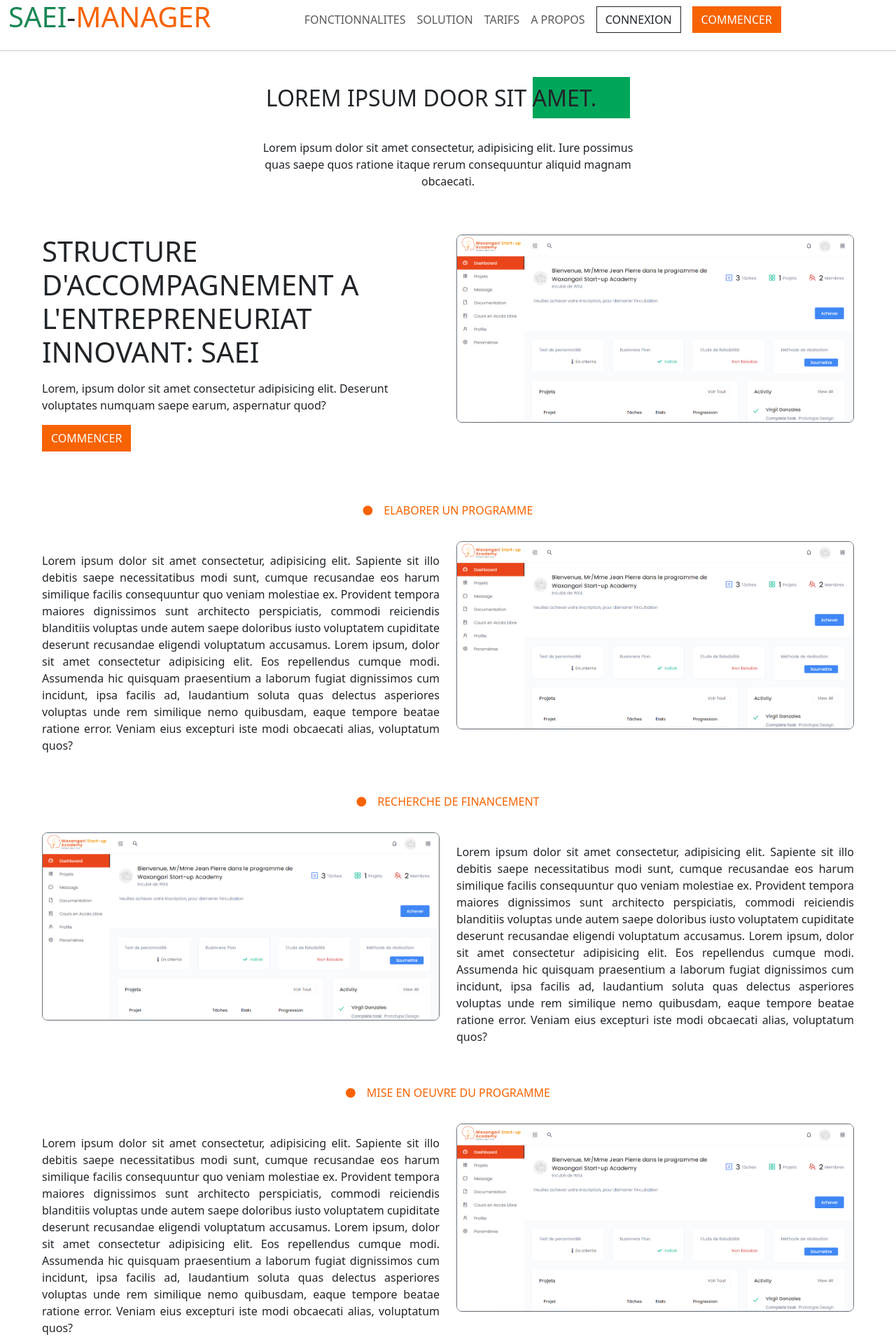
After one commit to asGeek01/SAEI-MANAGER, a PHP site: page /solution.php in a window 1280 px wide. The commit adds this page. Shown: the top 1920 px of the page at 70% size. Run offline with PHP 8.4, Linux system fonts and the light colour scheme.

Commit message:
SAEI-MANAGER

```diff
--- a/header.php
+++ b/header.php
@@ -49,6 +49,9 @@
         border: 10px solid #000000;
         opacity: 0.5;
     }
+    .text-justify{
+        text-align: justify;
+    }
 </style>
 <header class="container-fluid">
     <div class="row">
@@ -68,12 +71,12 @@
                     <li class="nav-item my-lg-auto"><a href="tarifs.php" class="nav-link">TARIFS</a></li>
                     <li class="nav-item my-lg-auto"><a href="propos.php" class="nav-link">A PROPOS</a></li>
                     <li class="nav-item">
-                        <a href="contact.php" class="nav-link">
+                        <a href="connexion.php" class="nav-link">
                             <button class="btn border border-dark rounded-0">CONNEXION</button>
                         </a>
                     </li>
                     <li class="nav-item">
-                        <a href="contact.php" class="nav-link">
+                        <a href="tarifs.php" class="nav-link">
                             <button class="btn btn-orange rounded-0">COMMENCER</button>
                         </a>
                     </li>
--- /dev/null
+++ b/solution.php
@@ -0,0 +1,130 @@
+<!DOCTYPE html>
+<html lang="en">
+<head>
+    <meta charset="UTF-8">
+    <meta name="viewport" content="width=device-width, initial-scale=1.0">
+    <title>SOLUTION -- SAEI-MANAGER</title>
+    <!-- Lien CSS -->
+    <link rel="stylesheet" href="assets/css/style.css">
+
+    <!-- Lien Bootstrap5 -->
+    <link rel="stylesheet" href="assets/css/bootstrap.min.css">
+
+    <!-- Lien Font-Awesome -->
+    <link rel="stylesheet" href="assets/font-awesome-4.7.0/css/font-awesome.css">
+
+    <!-- Lien icone WSA -->
+    <link rel="icon" href="images/logo.png">
+</head>
+<body>
+    <!-- DEBUT PARTIE: HEADER -->
+    <?php require 'header.php'; ?>
+    <!-- FIN PARTIE: HEADER -->
+
+    <!-- DEBUT TEXT INTRODUCTIF FONCTIONNALITES -->
+    <div class="container my-5">
+        <div class="row">
+            <div class="col text-center">
+                <h2 class="">LOREM IPSUM DOOR SIT <span class="bg-green py-2 pe-5">AMET.</span></h2>
+            </div>
+        </div>
+        <div class="row my-3">
+            <div class="col text-center">
+                <p class="w-50 mx-auto my-3">
+                    Lorem ipsum dolor sit amet consectetur, adipisicing elit. Iure possimus quas saepe quos ratione itaque rerum consequuntur aliquid magnam obcaecati.
+                </p>
+            </div>
+        </div>
+    </div>
+    <!-- FIN TEXT INTRODUCTIF FONCTIONNALITES -->
+
+    <!-- DEBUT PREMIERE FONCTIONNALITES -->
+    <section class="row mx-5">
+        <div class="col">
+            <h1 class="text-start">STRUCTURE D'ACCOMPAGNEMENT A L'ENTREPRENEURIAT INNOVANT: SAEI</h1>
+            <p class="my-3">
+                Lorem, ipsum dolor sit amet consectetur adipisicing elit. Deserunt voluptates numquam saepe earum, aspernatur quod?
+            </p>
+            <p>
+                <button class="btn btn-orange rounded-0">COMMENCER</button>
+            </p>
+        </div>
+        <div class="col">
+            <img src="assets/images/dashboard.png" alt="Image du Header" class="img-fluid border border-secondary rounded-3">
+        </div>
+    </section>
+
+    <!-- DEBUT FONCTIONNALITES 1 -->
+    <section class="row mt-5 mb-3">
+        <div class="col d-flex justify-content-center my-2">
+            <i class="fa fa-circle text-orange mt-1 me-3"> </i> <span class="my-auto text-orange">ELABORER UN PROGRAMME</span>
+        </div>
+    </section>
+    <section class="row my-4 mx-5">
+        <div class="col text-justify mt-3">
+            Lorem ipsum dolor sit amet consectetur, adipisicing elit. Sapiente sit illo debitis saepe necessitatibus modi sunt, cumque recusandae eos harum similique facilis consequuntur quo veniam molestiae ex. Provident tempora maiores dignissimos sunt architecto perspiciatis, commodi reiciendis blanditiis voluptas unde autem saepe doloribus iusto voluptatem cupiditate deserunt recusandae eligendi voluptatum accusamus. Lorem ipsum, dolor sit amet consectetur adipisicing elit. Eos repellendus cumque modi. Assumenda hic quisquam praesentium a laborum fugiat dignissimos cum incidunt, ipsa facilis ad, laudantium soluta quas delectus asperiores voluptas unde rem similique nemo quibusdam, eaque tempore beatae ratione error. Veniam eius excepturi iste modi obcaecati alias, voluptatum quos?
+        </div>
+        <div class="col">
+            <img src="assets/images/dashboard.png" alt="Image du Header" class="img-fluid border border-secondary rounded-3">
+        </div>
+    </section>
+    <!-- FIN FONCTIONNALITES 1 -->
+
+    <!-- DEBUT FONCTIONNALITES 2 -->
+    <section class="row mt-5 mb-3">
+        <div class="col d-flex justify-content-center my-2">
+            <i class="fa fa-circle text-orange mt-1 me-3"> </i> <span class="my-auto text-orange">RECHERCHE DE FINANCEMENT</span>
+        </div>
+    </section>
+    <section class="row my-4 mx-5">
+        <div class="col">
+            <img src="assets/images/dashboard.png" alt="Image du Header" class="img-fluid border border-secondary rounded-3">
+        </div>
+        <div class="col text-justify mt-3">
+            Lorem ipsum dolor sit amet consectetur, adipisicing elit. Sapiente sit illo debitis saepe necessitatibus modi sunt, cumque recusandae eos harum similique facilis consequuntur quo veniam molestiae ex. Provident tempora maiores dignissimos sunt architecto perspiciatis, commodi reiciendis blanditiis voluptas unde autem saepe doloribus iusto voluptatem cupiditate deserunt recusandae eligendi voluptatum accusamus. Lorem ipsum, dolor sit amet consectetur adipisicing elit. Eos repellendus cumque modi. Assumenda hic quisquam praesentium a laborum fugiat dignissimos cum incidunt, ipsa facilis ad, laudantium soluta quas delectus asperiores voluptas unde rem similique nemo quibusdam, eaque tempore beatae ratione error. Veniam eius excepturi iste modi obcaecati alias, voluptatum quos?
+        </div>
+    </section>
+    <!-- FIN FONCTIONNALITES 2 -->
+
+    <!-- DEBUT FONCTIONNALITES 3 -->
+    <section class="row mt-5 mb-3">
+        <div class="col d-flex justify-content-center my-2">
+            <i class="fa fa-circle text-orange mt-1 me-3"> </i> <span class="my-auto text-orange">MISE EN OEUVRE DU PROGRAMME</span>
+        </div>
+    </section>
+    <section class="row my-4 mx-5">
+        <div class="col text-justify mt-3">
+            Lorem ipsum dolor sit amet consectetur, adipisicing elit. Sapiente sit illo debitis saepe necessitatibus modi sunt, cumque recusandae eos harum similique facilis consequuntur quo veniam molestiae ex. Provident tempora maiores dignissimos sunt architecto perspiciatis, commodi reiciendis blanditiis voluptas unde autem saepe doloribus iusto voluptatem cupiditate deserunt recusandae eligendi voluptatum accusamus. Lorem ipsum, dolor sit amet consectetur adipisicing elit. Eos repellendus cumque modi. Assumenda hic quisquam praesentium a laborum fugiat dignissimos cum incidunt, ipsa facilis ad, laudantium soluta quas delectus asperiores voluptas unde rem similique nemo quibusdam, eaque tempore beatae ratione error. Veniam eius excepturi iste modi obcaecati alias, voluptatum quos?
+        </div>
+        <div class="col">
+            <img src="assets/images/dashboard.png" alt="Image du Header" class="img-fluid border border-secondary rounded-3">
+        </div>
+    </section>
+    <!-- FIN FONCTIONNALITES 3 -->
+
+    <!-- DEBUT FONCTIONNALITES 2 -->
+    <section class="row mt-5 mb-3">
+        <div class="col d-flex justify-content-center my-2">
+            <i class="fa fa-circle text-orange mt-1 me-3"> </i> <span class="my-auto text-orange">SUIVIE ET EVALUATION</span>
+        </div>
+    </section>
+    <section class="row mt-4 mb-5 mx-5">
+        <div class="col">
+            <img src="assets/images/dashboard.png" alt="Image du Header" class="img-fluid border border-secondary rounded-3">
+        </div>
+        <div class="col text-justify mt-3">
+            Lorem ipsum dolor sit amet consectetur, adipisicing elit. Sapiente sit illo debitis saepe necessitatibus modi sunt, cumque recusandae eos harum similique facilis consequuntur quo veniam molestiae ex. Provident tempora maiores dignissimos sunt architecto perspiciatis, commodi reiciendis blanditiis voluptas unde autem saepe doloribus iusto voluptatem cupiditate deserunt recusandae eligendi voluptatum accusamus. Lorem ipsum, dolor sit amet consectetur adipisicing elit. Eos repellendus cumque modi. Assumenda hic quisquam praesentium a laborum fugiat dignissimos cum incidunt, ipsa facilis ad, laudantium soluta quas delectus asperiores voluptas unde rem similique nemo quibusdam, eaque tempore beatae ratione error. Veniam eius excepturi iste modi obcaecati alias, voluptatum quos?
+        </div>
+    </section>
+    <!-- FIN FONCTIONNALITES 2 -->
+    <!-- FIN PREMIERE FONCTIONNALITES -->
+
+    <!-- DEBUT PARTIE: PAYER POUR COMMENCER -->
+    <?php require 'payerCommencer.php'; ?>
+    <!-- FIN PARTIE: PAYER POUR COMMENCER -->
+
+    <!-- DEBUT PARTIE: FOOTER -->
+    <?php require 'footer.php'; ?>
+    <!-- FIN PARTIE: FOOTER -->
+</body>
+</html>
```
Also changed, not shown: fonctionnalites.php (added, +130 -0 lines), tarifs.php (added, +25 -0 lines).
